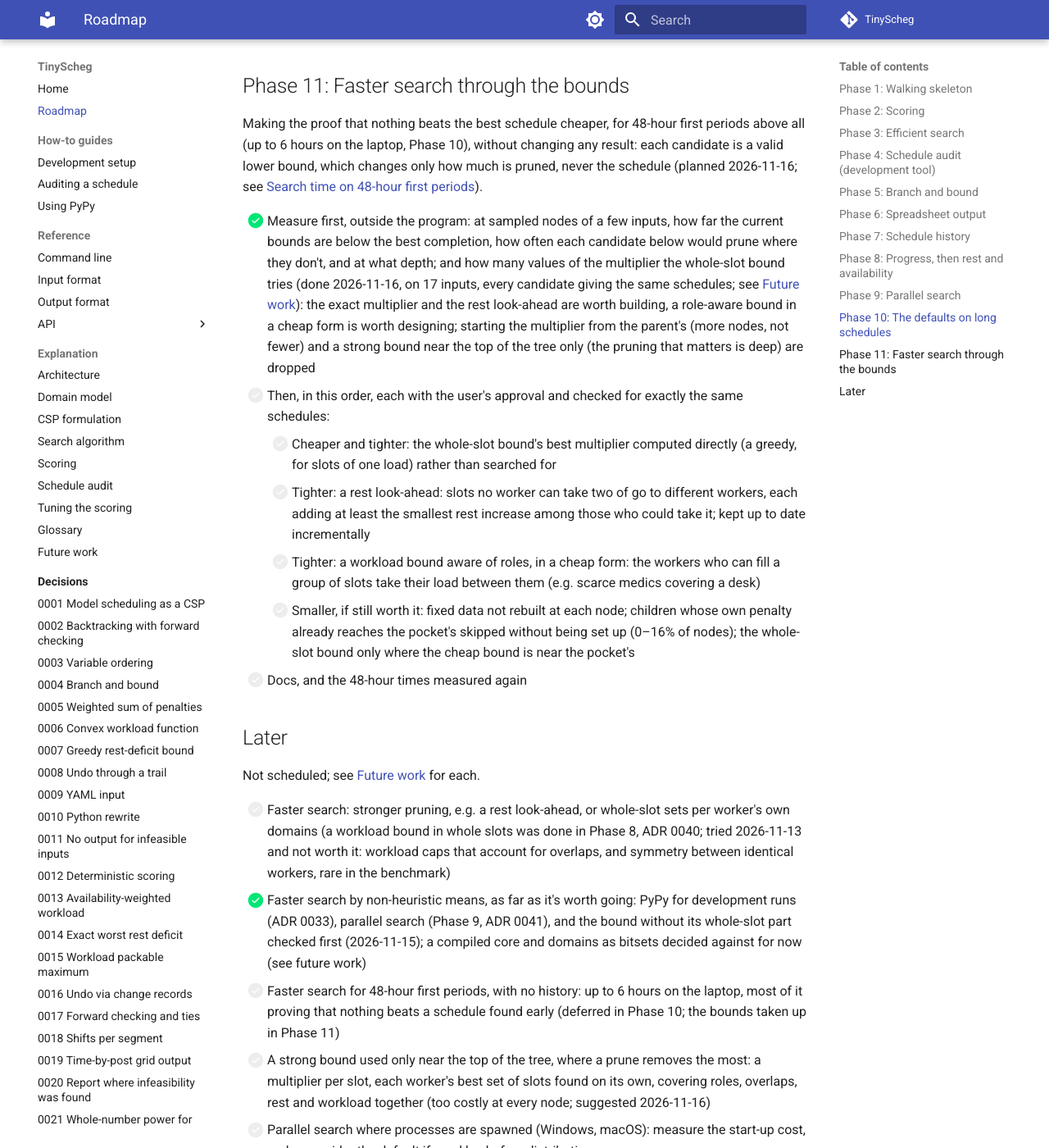
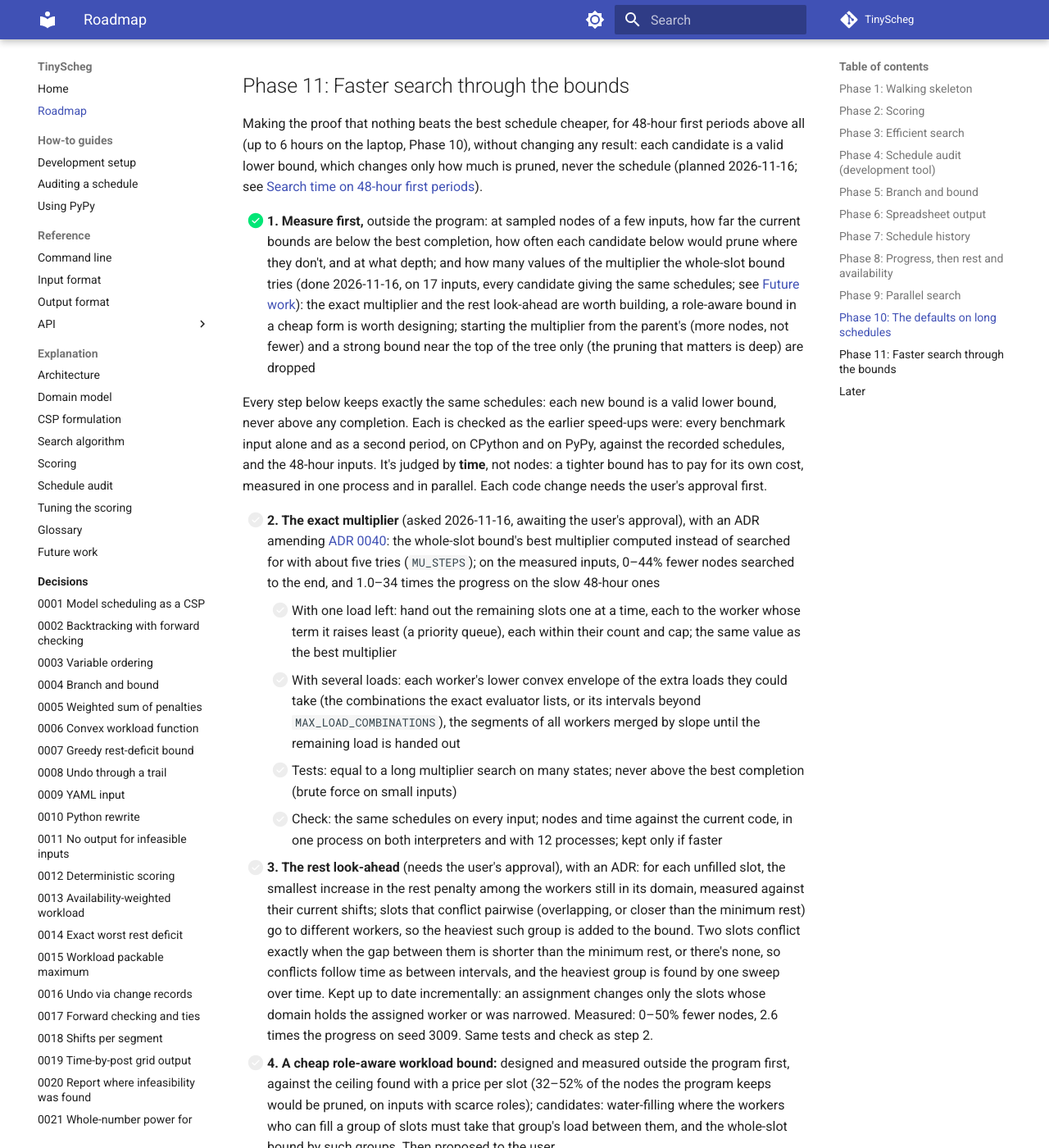
Before and after one commit to 3-kids-wearing-a-trenchcoat/TinyScheg, an MkDocs documentation site: the page built from docs/roadmap.md, in a window 1280 px wide and 1400 px high, scrolled down 7308 px. Shown: the whole window at 82% size. Built offline with MkDocs 1.6.1 and Material for MkDocs 9.7.7, drawn with Linux system fonts in a browser that asks for light colours; comment, search, counter and statistics services are not loaded; some of the changed text lies outside the part shown.

Commit message:
Roadmap: Phase 11's plan from the measurement: the exact multiplier (awaiting approval), the rest look-ahead, a cheap role-aware bound designed outside the program first, smaller items, then docs and new 48-hour timings; every step keeping the same schedules and judged by time; what's left in Later
Co-Authored-By: Claude Opus 5.5 <noreply@anthropic.com>
Claude-Session: https://claude.ai/code/session_01F2KXFqzbHQdADpTZjkZwjF

```diff
--- a/docs/roadmap.md
+++ b/docs/roadmap.md
@@ -255,24 +255,51 @@ the laptop, Phase 10), without changing any result: each candidate is a valid lo
 is pruned, never the schedule (planned 2026-11-16; see
 [Search time on 48-hour first periods](explanation/future-work.md#search-time-on-48-hour-first-periods)).
 
-- [x] Measure first, outside the program: at sampled nodes of a few inputs, how far the current bounds are below
+- [x] **1. Measure first,** outside the program: at sampled nodes of a few inputs, how far the current bounds are below
       the best completion, how often each candidate below would prune where they don't, and at what depth; and how
       many values of the multiplier the whole-slot bound tries (done 2026-11-16, on 17 inputs, every candidate giving
       the same schedules; see [Future work](explanation/future-work.md#search-performance)): the exact multiplier
       and the rest look-ahead are worth building, a role-aware bound in a cheap form is worth designing; starting the
       multiplier from the parent's (more nodes, not fewer) and a strong bound near the top of the tree only (the
       pruning that matters is deep) are dropped
-- [ ] Then, in this order, each with the user's approval and checked for exactly the same schedules:
-    - [ ] Cheaper and tighter: the whole-slot bound's best multiplier computed directly (a greedy, for slots of one
-      load) rather than searched for
-    - [ ] Tighter: a rest look-ahead: slots no worker can take two of go to different workers, each adding at least
-      the smallest rest increase among those who could take it; kept up to date incrementally
-    - [ ] Tighter: a workload bound aware of roles, in a cheap form: the workers who can fill a group of slots take
-      their load between them (e.g. scarce medics covering a desk)
-    - [ ] Smaller, if still worth it: fixed data not rebuilt at each node; children whose own penalty already
-      reaches the pocket's skipped without being set up (0–16% of nodes); the whole-slot bound only where the cheap
-      bound is near the pocket's
-- [ ] Docs, and the 48-hour times measured again
+
+Every step below keeps exactly the same schedules: each new bound is a valid lower bound, never above any
+completion. Each is checked as the earlier speed-ups were: every benchmark input alone and as a second period, on
+CPython and on PyPy, against the recorded schedules, and the 48-hour inputs. It's judged by **time**, not nodes: a
+tighter bound has to pay for its own cost, measured in one process and in parallel. Each code change needs the
+user's approval first.
+
+- [ ] **2. The exact multiplier** (asked 2026-11-16, awaiting the user's approval), with an ADR amending
+      [ADR 0040](decisions/0040-workload-bound-in-whole-slots.md): the whole-slot bound's best multiplier computed
+      instead of searched for with about five tries (`MU_STEPS`); on the measured inputs, 0–44% fewer nodes searched
+      to the end, and 1.0–34 times the progress on the slow 48-hour ones
+    - [ ] With one load left: hand out the remaining slots one at a time, each to the worker whose term it raises
+      least (a priority queue), each within their count and cap; the same value as the best multiplier
+    - [ ] With several loads: each worker's lower convex envelope of the extra loads they could take (the
+      combinations the exact evaluator lists, or its intervals beyond `MAX_LOAD_COMBINATIONS`), the segments of all
+      workers merged by slope until the remaining load is handed out
+    - [ ] Tests: equal to a long multiplier search on many states; never above the best completion (brute force on
+      small inputs)
+    - [ ] Check: the same schedules on every input; nodes and time against the current code, in one process on
+      both interpreters and with 12 processes; kept only if faster
+- [ ] **3. The rest look-ahead** (needs the user's approval), with an ADR: for each unfilled slot, the smallest
+      increase in the rest penalty among the workers still in its domain, measured against their current shifts;
+      slots that conflict pairwise (overlapping, or closer than the minimum rest) go to different workers, so the
+      heaviest such group is added to the bound. Two slots conflict exactly when the gap between them is shorter
+      than the minimum rest, or there's none, so conflicts follow time as between intervals, and the heaviest group
+      is found by one sweep over time. Kept up to date incrementally: an
+      assignment changes only the slots whose domain holds the assigned worker or was narrowed. Measured: 0–50%
+      fewer nodes, 2.6 times the progress on seed 3009. Same tests and check as step 2.
+- [ ] **4. A cheap role-aware workload bound:** designed and measured outside the program first, against the
+      ceiling found with a price per slot (32–52% of the nodes the program keeps would be pruned, on inputs with
+      scarce roles); candidates: water-filling where the workers who can fill a group of slots must take that
+      group's load between them, and the whole-slot bound by such groups. Then proposed to the user.
+- [ ] **5. Smaller, if still worth it after 2–4:** fixed data not rebuilt at each node; children whose own penalty
+      already reaches the pocket's skipped without being set up (0–16% of nodes); the whole-slot bound only where
+      the cheap bound is near the pocket's
+- [ ] **6. Docs and new timings:** the ADRs, the scoring and search explanations, the API reference, future work;
+      the 48-hour times measured again on the laptop (the tier's 5 inputs and seed 3009, in parallel), and the
+      deferred item on 48-hour first periods reconsidered with them
 
 ## Later
 
@@ -280,7 +307,10 @@ Not scheduled; see [Future work](explanation/future-work.md) for each.
 
 - [ ] Faster search: stronger pruning, e.g. a rest look-ahead, or whole-slot sets per worker's own domains (a
       workload bound in whole slots was done in Phase 8, ADR 0040; tried 2026-11-13 and not worth it: workload caps
-      that account for overlaps, and symmetry between identical workers, rare in the benchmark)
+      that account for overlaps, and symmetry between identical workers, rare in the benchmark; Phase 11 takes up
+      the rest look-ahead, the exact multiplier and roles). Left after Phase 11's measurement: workload slack from
+      slots too close together for one worker to take both, which no bound tried sees, and loose inputs with no
+      scarce roles (`multiday_02`), where nothing tried helped more than 7%
 - [x] Faster search by non-heuristic means, as far as it's worth going: PyPy for development runs (ADR 0033),
       parallel search (Phase 9, ADR 0041), and the bound without its whole-slot part checked first (2026-11-15); a
       compiled core and domains as bitsets decided against for now (see future work)
```
